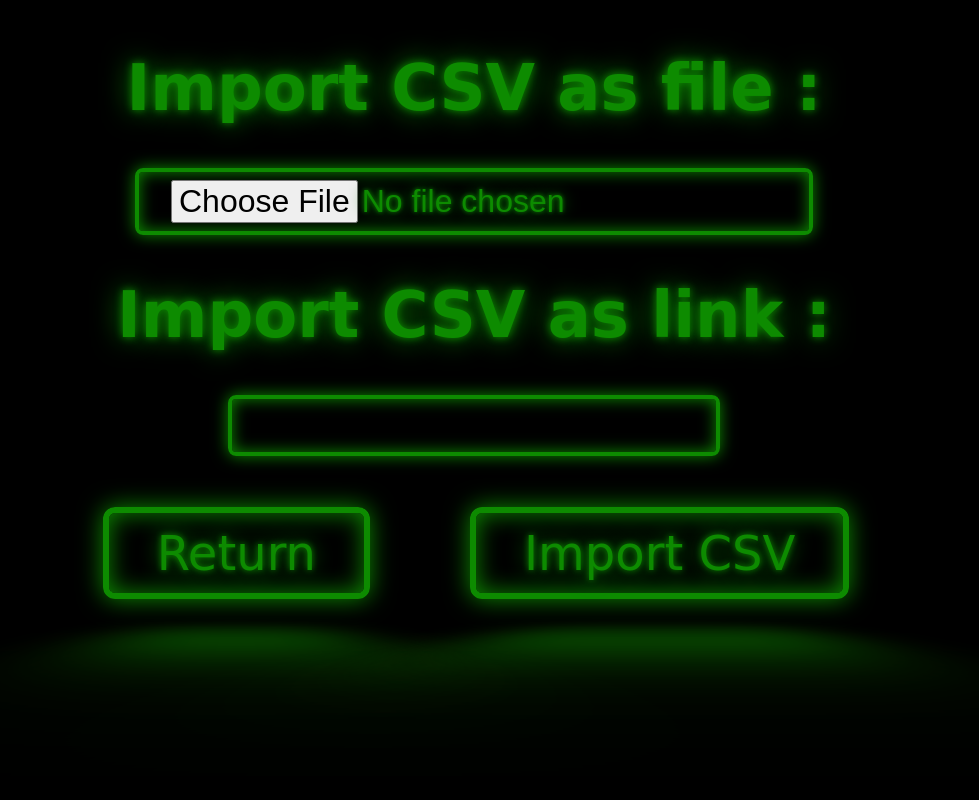
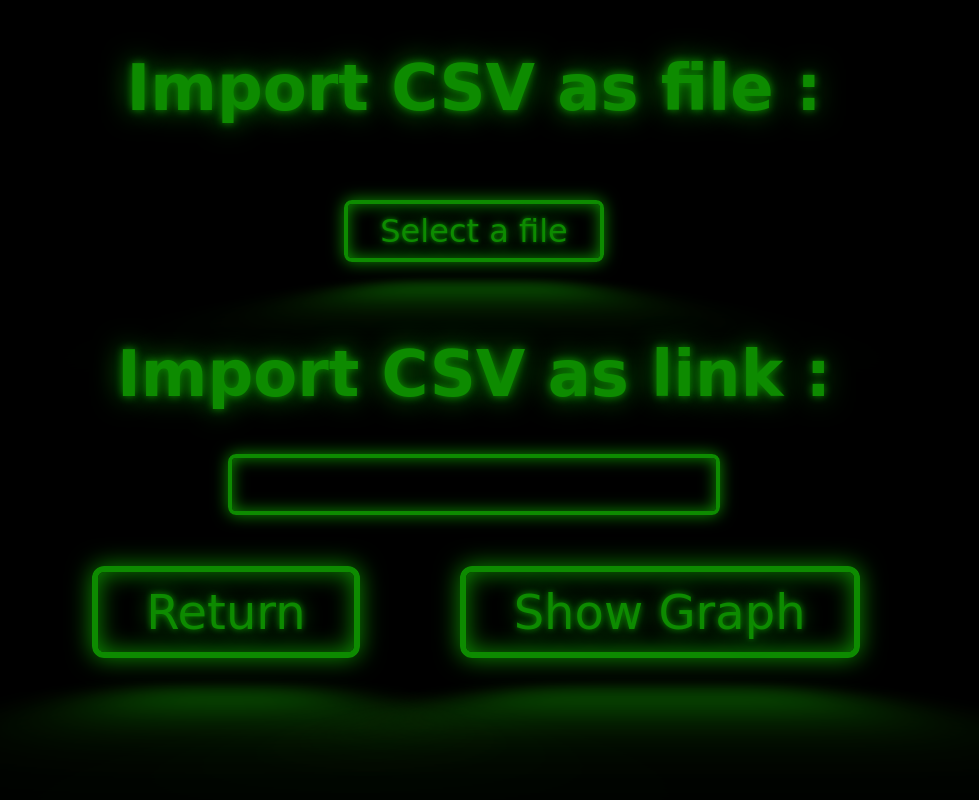
Before and after one commit to Wiibleyde/concoursNsi, a Flask app: page /Import_CSV in a window 1280 px wide. Shown: the whole page, without its empty margins (166-1145 px from the left). Run offline with Flask 2, Linux system fonts and the light colour scheme.

Commit message:
import csv final change

```diff
--- a/static/style.css
+++ b/static/style.css
@@ -98,3 +98,67 @@
     box-shadow: inset 0 0 0.5em 0 var(--clr-neon), 0 0 0.5em 0 var(--clr-neon);
     position: relative;
   }
+
+  .neon-input-file {
+    font-size: 1rem;
+    display: none;
+    cursor: pointer;
+  }
+
+  .neon-input-file-show {
+    font-size: 2rem;
+    display: inline-block;
+    cursor: pointer;
+    text-decoration: none;
+    color: var(--clr-neon);
+    border: var(--clr-neon) 0.125em solid;
+    padding: 0.25em 1em;
+    border-radius: 0.25em;
+    margin: 1em;
+    text-shadow: 0 0 0.125em, 0 0 0.45em currentColor;
+    box-shadow: inset 0 0 0.5em 0 var(--clr-neon), 0 0 0.5em 0 var(--clr-neon);
+    position: relative;
+  }
+
+  .neon-input-file-show::before {
+    pointer-events: none;
+    content: "";
+    position: absolute;
+    background: var(--clr-neon);
+    top: 110%;
+    left: 0;
+    width: 100%;
+    height: 100%;
+    transform: perspective(1em) rotateX(40deg) scale(1, 0.35);
+    filter: blur(1em);
+    opacity: 0.7;
+  }
+
+  .neon-input-file-show::after {
+    content: "";
+    position: absolute;
+    top: 0;
+    bottom: 0;
+    left: 0;
+    right: 0;
+    box-shadow: 0 0 2em 0.5em var(--clr-neon);
+    opacity: 0;
+    background-color: var(--clr-neon);
+    z-index: -1;
+    transition: opacity 100ms linear;
+  }
+
+  .neon-input-file-show:hover,
+  .neon-input-file-show:focus {
+    color: var(--clr-bg);
+    text-shadow: none;
+  }
+
+  .neon-input-file-show:hover::before,
+  .neon-input-file-show:focus::before {
+    opacity: 1;
+  }
+  .neon-input-file-show:hover::after,
+  .neon-input-file-show:focus::after {
+    opacity: 1;
+  }
--- a/templates/Import_CSV.html
+++ b/templates/Import_CSV.html
@@ -7,7 +7,8 @@
   </head>
   <body>
     <h1 class="neon">Import CSV as file :</h1>
-    <input type="file" class="neon-input">
+    <input type="file" id="select-file" class="neon-input-file">
+    <label for="select-file" class="neon-input-file-show">Select a file</label>
     <h1 class="neon">Import CSV as link :</h1>
     <input class="neon-input">
     <table>
@@ -16,7 +17,7 @@
                 <a href="/templates/Data_Analyser.html" class="neon-button">Return</a>
             </td>
             <td>
-                <a href="/templates/Import_CSV.html" class="neon-button">Import CSV</a>
+                <a href="/templates/Import_CSV.html" class="neon-button">Show Graph</a>
             </td>
         </th>
     </table>
```
